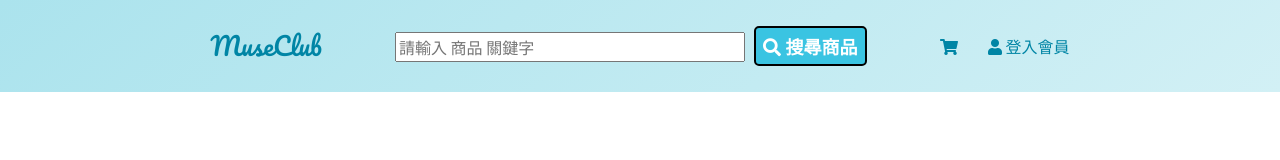
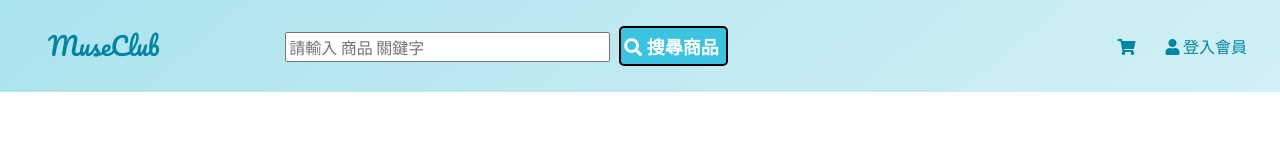
Before and after one commit to tzuyi0817/ac_s4_final_project_ecweb_vue, a Vue app: page /#/users/signUp in a window 1280 px wide. Shown: the top 160 px of the page. Built offline with nearby package versions, Linux system fonts and the light colour scheme; no server answers; sample sign-in values are in the browser's storage; a web font is replaced by a local one.

Commit message:
change navbar display

```diff
--- a/package.json
+++ b/package.json
@@ -16,6 +16,7 @@
     "@fortawesome/vue-fontawesome": "^0.1.7",
     "axios": "^0.19.0",
     "bootstrap": "^4.3.1",
+    "bootstrap-vue": "^2.11.0",
     "core-js": "^2.6.5",
     "jquery": "^3.4.1",
     "moment": "^2.24.0",
--- a/src/App.vue
+++ b/src/App.vue
@@ -11,6 +11,7 @@
 <script>
 import "bootstrap";
 import "bootstrap/dist/css/bootstrap.min.css";
+import "bootstrap-vue/dist/bootstrap-vue.css";
 import Navbar from "./components/Navbar";
 import Footer from "./components/Footer";
 
@@ -53,5 +54,8 @@ export default {
     top: 180px;
     left: 90px;
   }
+  @media screen and (max-width: 768px) {
+    margin-top: 150px;
+  }
 }
 </style>
--- a/src/components/IndexTitle.vue
+++ b/src/components/IndexTitle.vue
@@ -32,7 +32,6 @@
   font-family: "Long Cang", cursive;
   @include respond-and(768px) {
     margin: {
-      top: 30px;
       left: -20px;
     }
   }
--- a/src/components/Navbar.vue
+++ b/src/components/Navbar.vue
@@ -1,11 +1,12 @@
 <template>
-  <nav
-    class="navbar navbar-expand-lg fixed-top navbar-light"
-    style="display:flex; justify-content: center;"
-  >
+  <div>
+    <nav class="navbar navbar-expand-md fixed-top navbar-light" style="display:flex;">
+      <div class="col-2">
         <router-link class="navbar-title btn" to="/">MuseClub</router-link>
+      </div>
 
       <!-- 搜尋  -->
+      <div class="nav-search-box col-6">
         <form @submit.prevent="handleSearch(keyword)">
           <input
             class="searchKeyword mr-1"
@@ -16,10 +17,39 @@
             placeholder="請輸入 商品 關鍵字"
           />
           <button class="searchBtn" type="submit">
-        <span class="fa fa-search ml-1">&nbsp;搜尋商品&nbsp;</span>
+            <span class="fa fa-search">&nbsp;搜尋商品&nbsp;</span>
           </button>
         </form>
+      </div>
 
+      <div class="icon-md row">
+        <router-link to="/cart" class="nav-logo btn">
+          <i class="fa fa-shopping-cart mr-1" aria-hidden="true"></i>
+          <div v-if="cartItemNumber" class="badge badge-warning">{{cartItemNumber}}</div>
+        </router-link>
+
+        <div class="search-icon">
+          <b-button v-b-toggle.collapse-2 class="fa fa-search nav-logo"></b-button>
+        </div>
+      </div>
+
+      <div class="toggler">
+        <button
+          class="navbar-toggler"
+          type="button"
+          data-toggle="collapse"
+          data-target="#navbarSupportedContent"
+          aria-controls="navbarSupportedContent"
+          aria-expanded="false"
+          aria-label="Toggle navigation"
+          @click.prevent.stop="checked"
+        >
+          <span class="navbar-toggler-icon" />
+        </button>
+      </div>
+
+      <div id="navbarSupportedContent" class="navbar-collapse collapse">
+        <div class="ml-auto d-flex align-items-center">
           <!-- cart -->
           <div class="cartIcon">
             <router-link to="/cart" class="nav-logo btn">
@@ -30,7 +60,10 @@
 
           <!-- profile -->
           <div class="user" v-if="isAuthenticated">
-      <router-link :to="{name: 'UserProfile', params: { id: currentUser.id }}" class="nav-logo btn">
+            <router-link
+              :to="{name: 'UserProfile', params: { id: currentUser.id }}"
+              class="nav-logo btn"
+            >
               <img class="navAvatar" :src="currentUser.image" />
             </router-link>
           </div>
@@ -51,7 +84,58 @@
           <div class="logout" v-if="isAuthenticated">
             <button class="btn btn-outline-success my-2 my-sm-0" @click="logout">登出</button>
           </div>
+        </div>
+      </div>
     </nav>
+
+    <b-collapse id="collapse-2" style="margin-top: 80px; text-align: center;">
+      <b-card>
+        <form @submit.prevent="handleSearch(keyword)" class="mt-2">
+          <input
+            class="searchKeyword mr-1"
+            type="text"
+            id="keyword"
+            v-model="keyword"
+            name="keyword"
+            placeholder="請輸入 商品 關鍵字"
+          />
+          <button class="searchBtn" type="submit">
+            <span class="fa fa-search">&nbsp;搜尋商品&nbsp;</span>
+          </button>
+        </form>
+      </b-card>
+    </b-collapse>
+
+    <ul v-show="open" class="checked-nav">
+      <li @click.prevent.stop="checked">
+        <div class="user" v-if="isAuthenticated">
+          <router-link
+            :to="{name: 'UserProfile', params: { id: currentUser.id }}"
+            class="nav-logo btn"
+          >
+            <img class="navAvatar" :src="currentUser.image" />
+          </router-link>
+        </div>
+        <div class="login" v-else>
+          <router-link to="/users/logIn?redirect=/" class="nav-logo btn">
+            <i class="fas fa-user"></i> 登入會員
+          </router-link>
+        </div>
+      </li>
+
+      <li @click.prevent.stop="checked">
+        <router-link to="/admin/index" class="nav-logo btn">
+          <i class="fas fa-tasks"></i>
+        </router-link>
+      </li>
+
+      <li @click.prevent.stop="checked">
+        <div class="logout" v-if="isAuthenticated">
+          <button class="btn btn-outline-success my-2 my-sm-0" @click="logout">登出</button>
+        </div>
+      </li>
+    </ul>
+  </div>
 </template>
 
 <script>
@@ -60,7 +144,8 @@ import { mapState } from "vuex";
 export default {
   data() {
     return {
-      keyword: ""
+      keyword: "",
+      open: false
     };
   },
   computed: {
@@ -75,6 +160,9 @@ export default {
     logout() {
       this.$store.commit("revokeAuthentication");
       this.$router.push("/users/logIn");
+    },
+    checked() {
+      this.open = !this.open;
     }
   }
 };
@@ -100,6 +188,10 @@ export default {
   background-color: #3ac4e2;
   color: white;
   transition: all 0.3s ease-in-out;
+}
+
+.navbar-toggler-icon {
+  color: #0085a5;
 }
 
 .navbar {
@@ -133,9 +225,6 @@ export default {
   color: #0085a5;
   @include respond-between(960px, 1100px, 18px);
   @include respond-between(768px, 960px, 13px);
-  @include respond-and(768px) {
-    font-size: 15px;
-  }
   &:hover {
     @extend %hover;
   }
@@ -167,16 +256,15 @@ export default {
 }
 
 .searchKeyword {
-  width: 350px;
+  width: 325px;
   @include respond-between(960px, 1100px, 18px) {
-    width: 300px;
+    width: 250px;
   }
   @include respond-between(768px, 960px, 13px) {
-    width: 250px;
+    width: 190px;
   }
   @include respond-and(768px) {
-    width: 230px;
-    font-size: 15px;
+    width: 250px;
   }
 }
 
@@ -194,4 +282,45 @@ export default {
     font-size: 15px;
   }
 }
+
+.nav-search-box {
+  display: flex;
+  justify-content: center;
+  @include respond-and(768px) {
+    display: none;
+  }
+}
+
+.icon-md {
+  margin-left: 60px;
+  @media screen and (min-width: 768px) {
+    display: none;
+  }
+}
+
+.fa-search {
+  background: transparent;
+  border: none;
+  margin-top: 7px;
+}
+
+.checked-nav {
+  position: fixed;
+  z-index: 100;
+  display: flex;
+  justify-content: flex-end;
+  margin-top: -78px;
+  margin-right: 15px;
+  list-style-type: none;
+  width: 100%;
+  padding: 15px 0 0;
+  text-align: center;
+  background: white;
+  right: 0;
+  border: 0.2px solid rgb(185, 179, 179);
+  li {
+    margin-top: 5px;
+    padding: 10px;
+  }
+}
 </style>
--- a/src/main.js
+++ b/src/main.js
@@ -4,10 +4,13 @@ import router from './router'
 import store from './store'
 import axios from 'axios'
 import '@fortawesome/fontawesome-free/css/all.css'
+import { BootstrapVue } from 'bootstrap-vue'
 
 Vue.config.productionTip = false
 
 axios.defaults.withCredentials = true
+
+Vue.use(BootstrapVue)
 
 new Vue({
   router,
--- a/src/views/LogIn.vue
+++ b/src/views/LogIn.vue
@@ -211,6 +211,7 @@ h1 {
 a:hover,
 .tab.active a {
   color: #0085a5;
+  transition: all 0.3s ease-in-out;
 }
 
 .tab.active {
@@ -280,6 +281,7 @@ input.submit {
   &:hover {
     background-color: #0085a5;
     color: #d9d9d9;
+    transition: all 0.3s ease-in-out;
   }
 }
 
--- a/src/views/SignUp.vue
+++ b/src/views/SignUp.vue
@@ -306,6 +306,7 @@ input.submit {
     height: 50px;
   }
   &:hover {
+    transition: all 0.3s ease-in-out;
     background-color: #0085a5;
     color: #d9d9d9;
   }
```
Also changed, not shown: 1 other file (tests, documents, lock files or other folders). Lines whose indentation alone changed are shown as unchanged.
